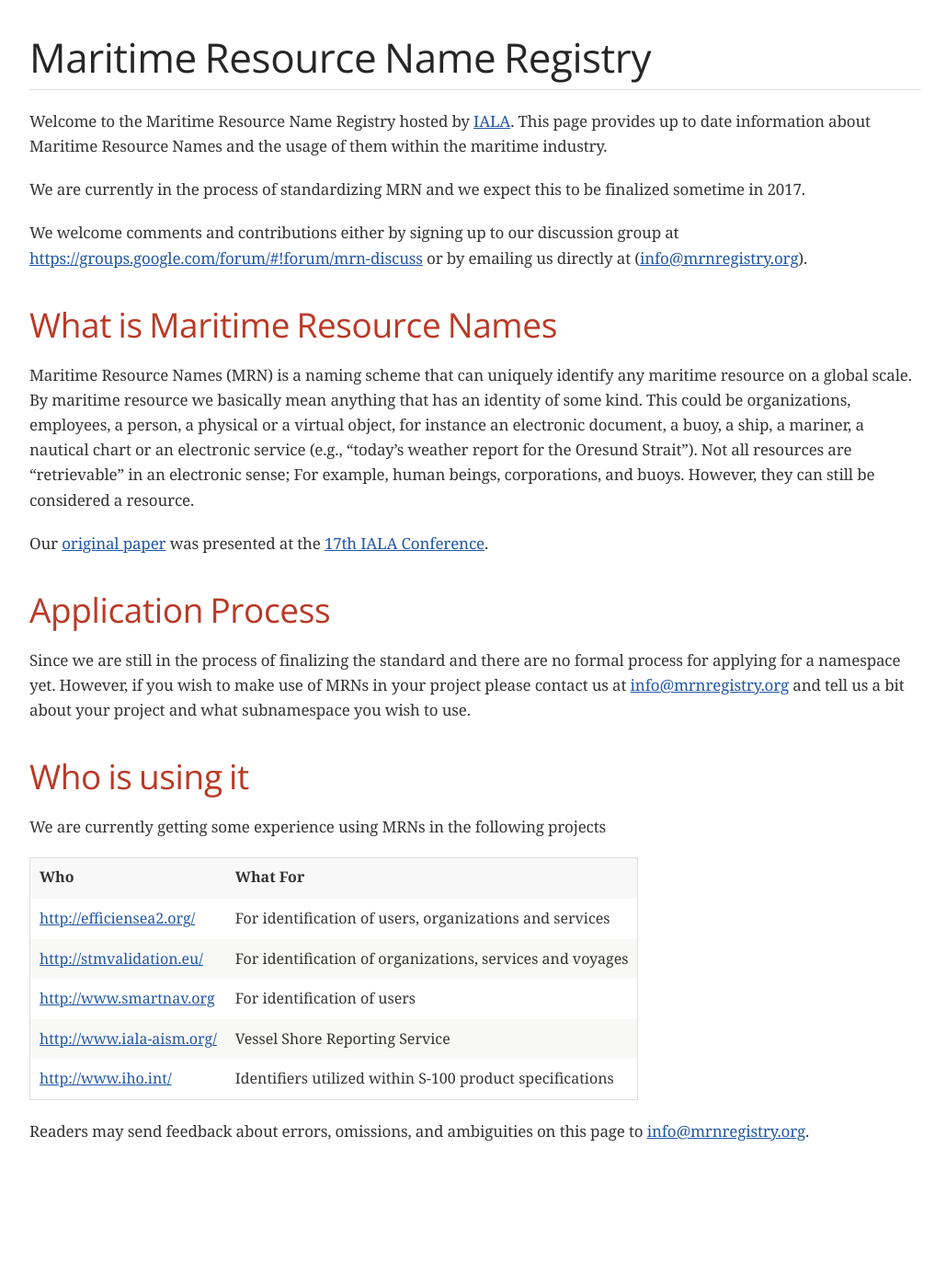
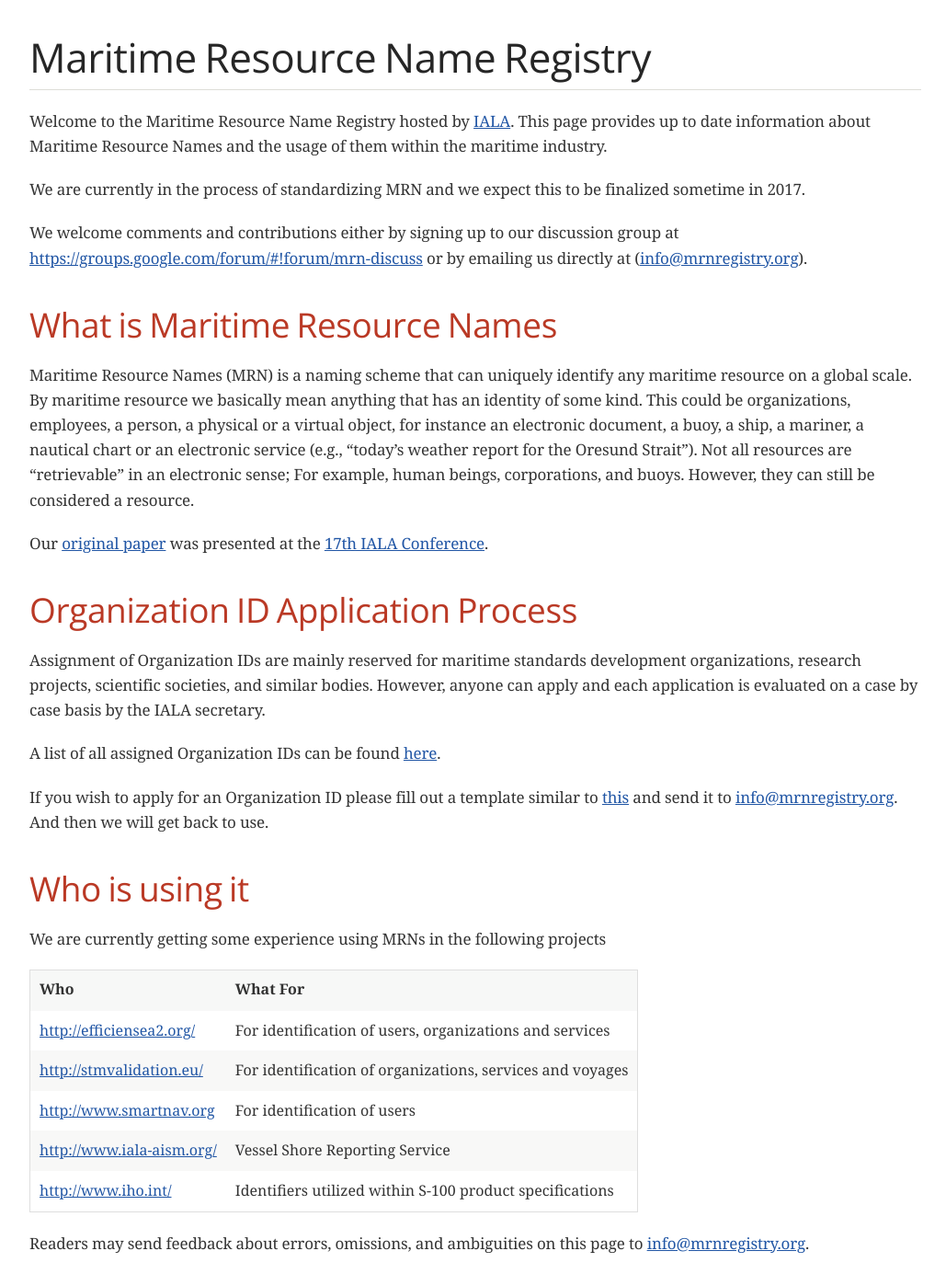
Before and after one commit to dma-dk/www.mrnregistry.org, a Jekyll site: the page built from index.md, in a window 1280 px wide. Shown: the whole page at 92% size, without its empty margins (123-1152 px from the left). Built offline with Jekyll 4.4.1, drawn with Linux system fonts in a browser that asks for light colours; some web fonts are replaced; our own code applies the rules of GitHub Pages for plain Markdown files; before the commit the page ends 1263 px from its top, so only the background shows below that.

Commit message:
Update index.md

```diff
--- a/index.md
+++ b/index.md
@@ -14,8 +14,13 @@
 
 Our [original paper](http://mrnregistry.org/Maritime%20Resource%20Name.docx) was presented at the [17th IALA Conference](http://www.iala-aism.org/meetings/17/).
 
-## Application Process
-Since we are still in the process of finalizing the standard and there are no formal process for applying for a namespace yet. However, if you wish to make use of MRNs in your project please contact us at <info@mrnregistry.org> and tell us a bit about your project and what subnamespace you wish to use.
+## Organization ID Application Process
+Assignment of Organization IDs are mainly reserved for maritime standards development organizations, research projects, scientific societies, and similar bodies. However, anyone can apply and each application is evaluated on a case by case basis by the IALA secretary.
+
+A list of all assigned Organization IDs can be found [here](https://github.com/MRNRegistry/mrnregistry/tree/master/organizations).
+
+If you wish to apply for an Organization ID please fill out a template similar to [this](https://github.com/MRNRegistry/mrnregistry/blob/master/organizations/mcl.txt) and send it to <info@mrnregistry.org>. And then we will get back to use.
+
 
 ## Who is using it
 We are currently getting some experience using MRNs in the following projects
```
